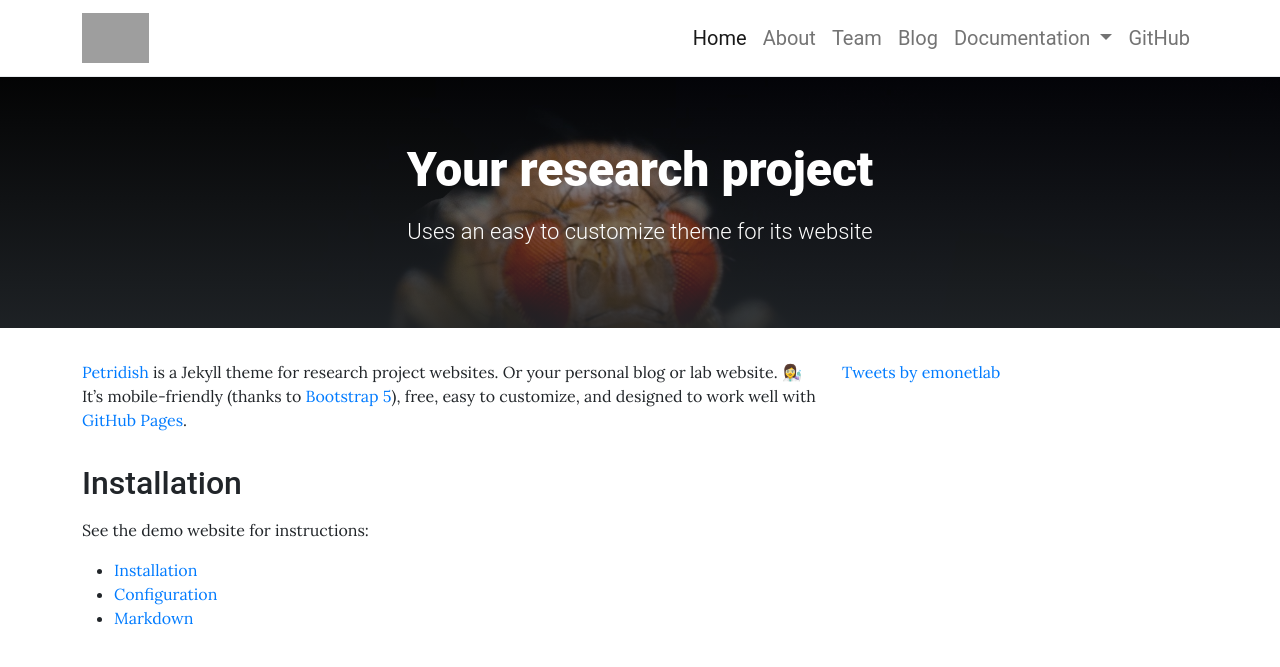
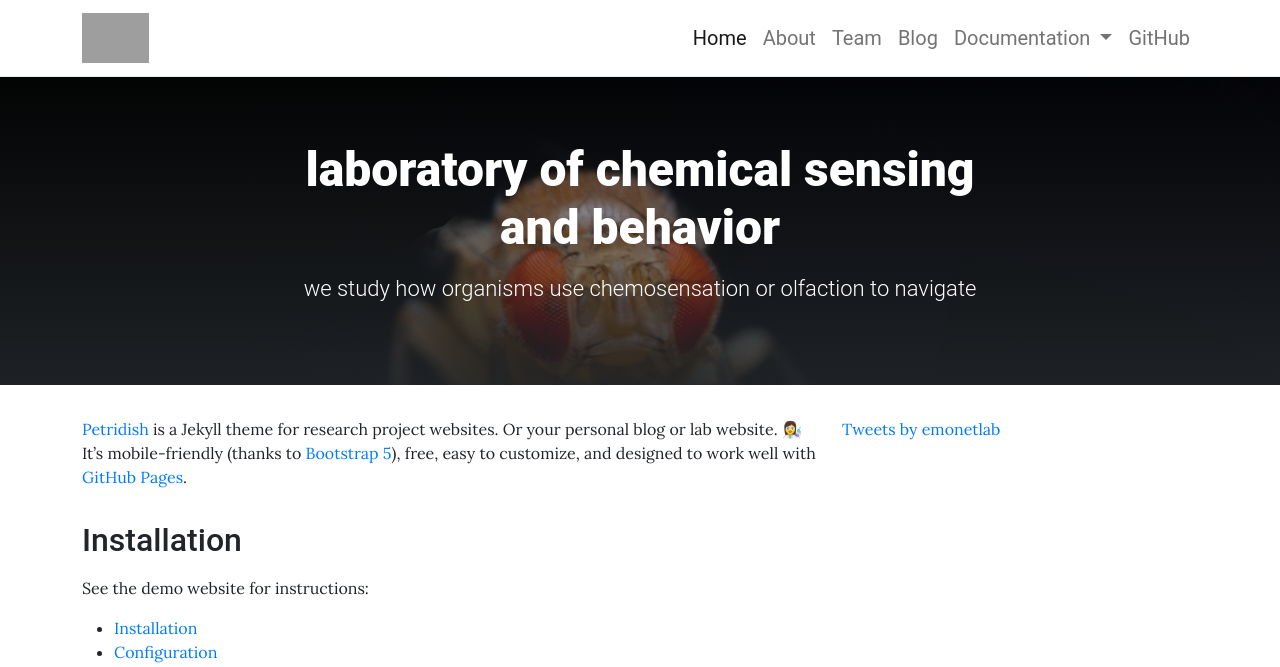
Before and after one commit to gumadeiras/emonetlab, a Jekyll site: the page built from pages/home.md, in a window 1280 px wide, cut to the strip 0-667 px from the top of the page. Built offline with Jekyll 4.4.1, drawn with Linux system fonts in a browser that asks for light colours; comment, search, counter and statistics services are not loaded; grey boxes are pictures that could not be loaded.

Commit message:
new splash text

```diff
--- a/pages/home.md
+++ b/pages/home.md
@@ -1,7 +1,7 @@
 ---
 layout: home
-title: Your research project
-description: Uses an easy to customize theme for its website
+title: laboratory of chemical sensing and behavior
+description: we study how organisms use chemosensation or olfaction to navigate
 background: /assets/theme/images/splash.jpg
 permalink: /
 ---
```
